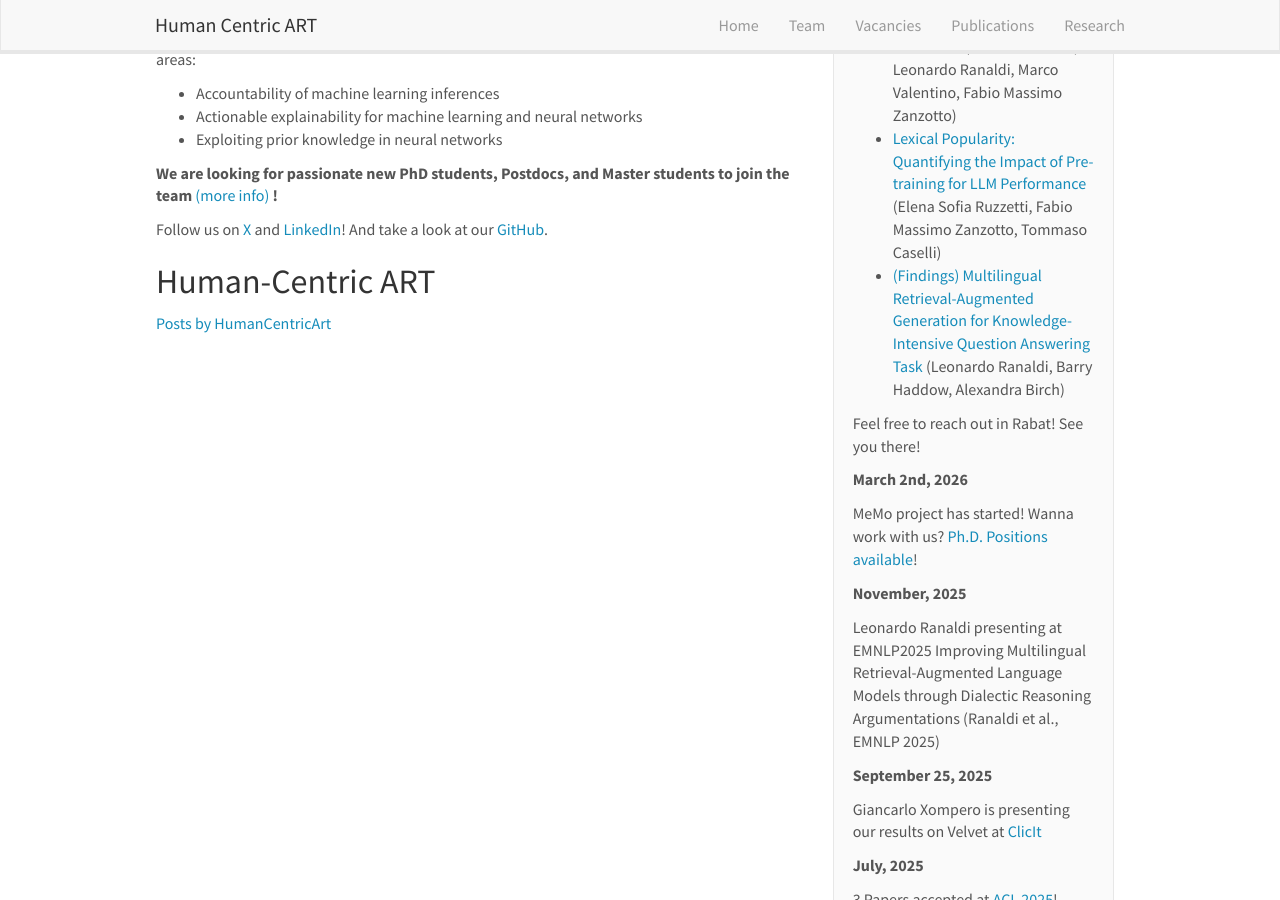
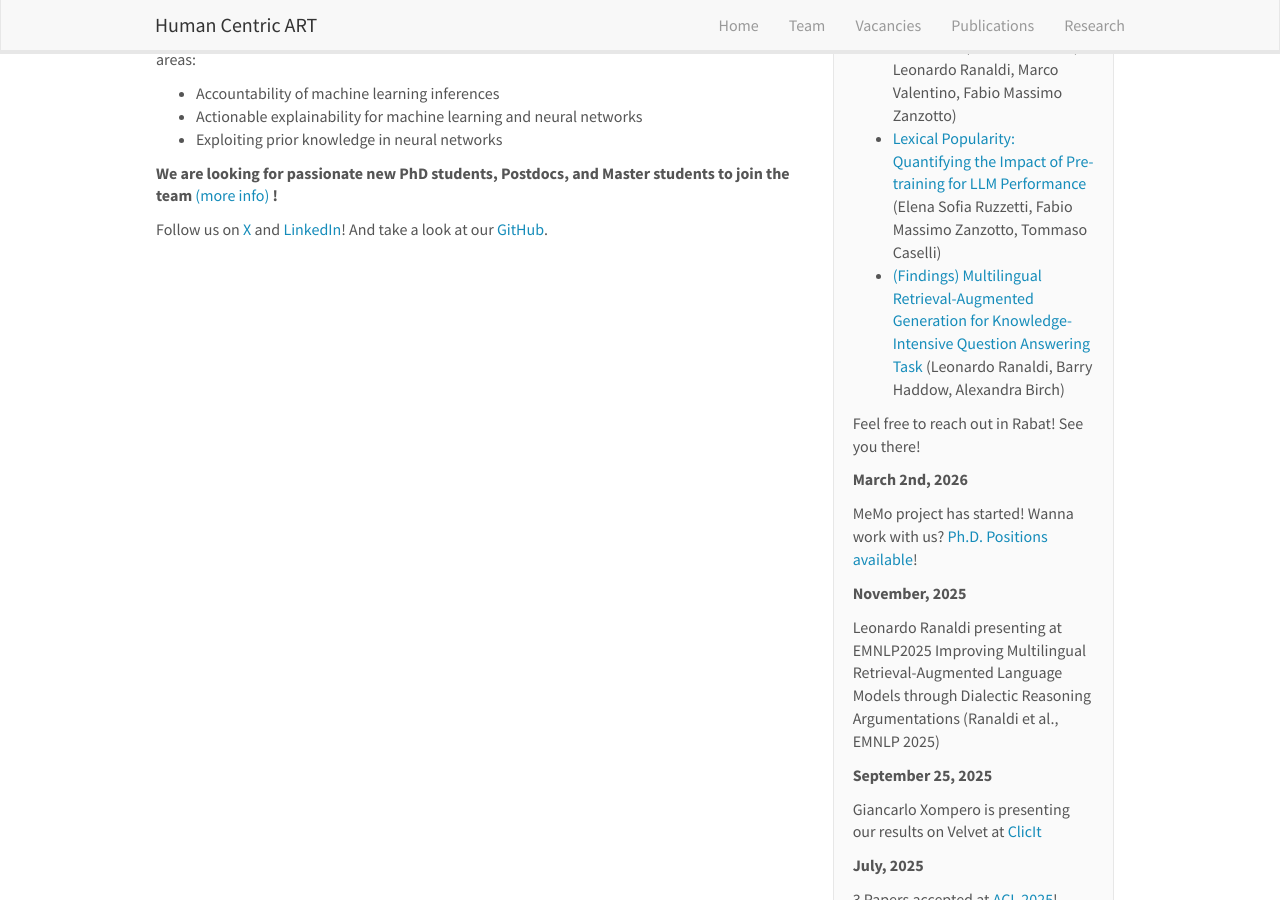
Before and after one commit to humancentricart/humancentricart.github.io, a Jekyll site: the page built from _pages/home.md, in a window 1280 px wide and 900 px high, scrolled down 372 px. Built offline with Jekyll 4.4.1, drawn with Linux system fonts in a browser that asks for light colours; nearby versions of some CDN libraries; comment, search, counter and statistics services are not loaded.

Commit message:
Update home.md

```diff
--- a/_pages/home.md
+++ b/_pages/home.md
@@ -69,14 +69,3 @@ To work on the above goal, Human Centric ART is currently exploring and will exp
 
 Follow us on [X](https://x.com/HumanCentricArt) and [LinkedIn](https://www.linkedin.com/in/human-centric-art-42a886310/)!
 And take a look at our [GitHub](https://github.com/humancentricart).
-
-
-## Human-Centric ART
-
-<a class="twitter-timeline"
-   href="https://x.com/HumanCentricArt">
-   Posts by HumanCentricArt
-</a>
-
-<script async src="https://platform.x.com/widgets.js"
-        charset="utf-8"></script>
```
